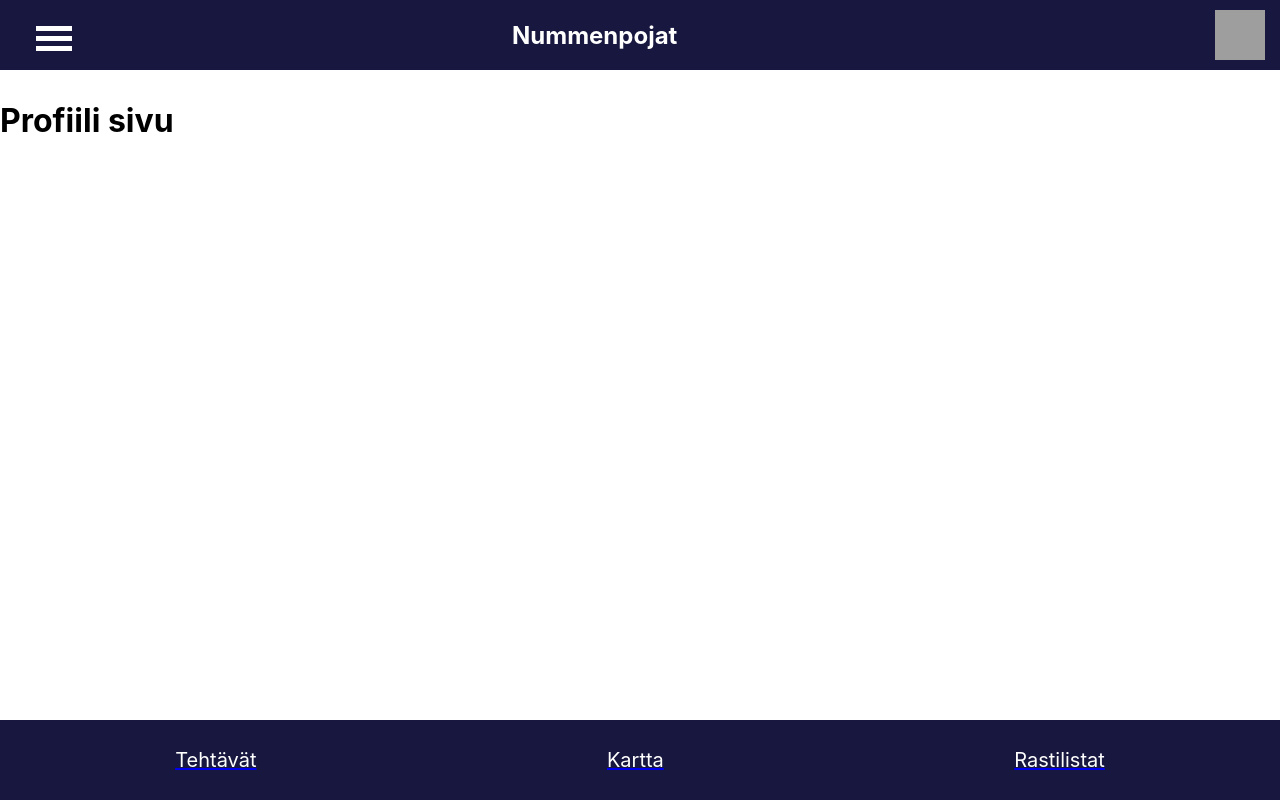
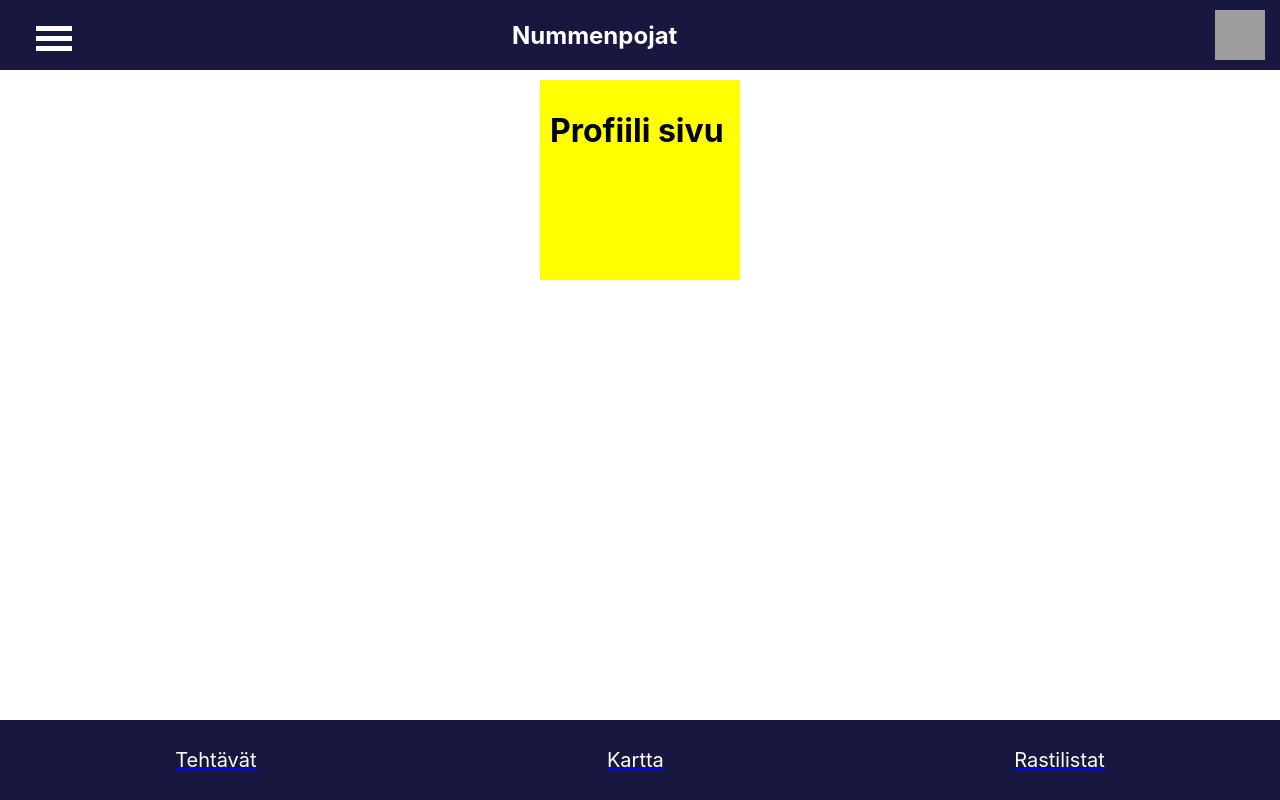
Before and after one commit to Nummenpojat/klapi-web, a React (Create React App) app: page /profile in a window 1280 px wide. Built offline with nearby package versions, Linux system fonts and the light colour scheme; grey boxes are pictures that could not be loaded.

Commit message:
Add index component

```diff
--- a/src/App.css
+++ b/src/App.css
@@ -4,3 +4,12 @@ Copyright (c) 2020 Otso Kurkela & Elias Mäkelä
 * {
     box-sizing: border-box;
 }
+
+.profile {
+    width: 200px;
+    height: 200px;
+    background-color: yellow;
+    margin-left: auto;
+    margin-right: auto;
+    padding: 10px;
+}
--- a/src/App.js
+++ b/src/App.js
@@ -11,8 +11,9 @@ import BottomMenu from './components/navigation/BottomMenu';
 import Checklists from './components/Checklists/Checklists';
 import Tasks from './components/Tasks/Tasks';
 import Map from './components/Map/Map';
-import Settings from './components/Settings/Settings';
-import Profile from './components/Profile/Profile';
+import Settings from './components/general/Settings';
+import Profile from './components/general/Profile';
+import Index from './components/general/Index';
 
 //import stylesheets
 import './App.css';
@@ -47,9 +48,10 @@ const App = () => {
   return (
     <Router>
       <div className="App" id="outer-container">
-        <TopMenu />
+        <TopMenu user={user} />
         <div id="page-wrap">
           <Switch>
+            <Route exact path="/" component={Index} />
             <Route exact path="/map" component={Map} />
             <Route exact path="/checklists" component={Checklists} />
             <Route exact path="/tasks" component={Tasks} />
--- /dev/null
+++ b/src/components/general/Index.js
@@ -0,0 +1,20 @@
+/* copyright (c) 2020 Otso Kurkela */
+
+//import react and 3rd party components
+import React from 'react';
+
+//import 1st party components
+import Profile from './Profile';
+
+const Index = () => {
+
+
+    return (
+        <div>
+        <h1>Index sivu</h1>
+        </div>
+
+    );
+}
+
+export default Index;
--- a/src/components/Profile/Profile.js
+++ b/src/components/general/Profile.js
@@ -2,7 +2,9 @@ import React from 'react';
 
 const Profile = () => {
     return (
-        <h1>Profiili sivu</h1>
+        <div className="profile">
+            <h1>Profiili sivu</h1>
+        </div>
     );
 }
 
--- a/src/components/Settings/Settings.js
+++ b/src/components/general/Settings.js
@@ -1,3 +1,5 @@
+/* copyright (c) 2020 Otso Kurkela */
+
 import React from 'react';
 
 const Settings = (props) => {
--- a/src/components/navigation/Sidebar.js
+++ b/src/components/navigation/Sidebar.js
@@ -16,8 +16,6 @@ class Sidebar extends React.Component {
       }
     }
 
-    // This keeps your state in sync with the opening/closing of the menu
-    // via the default means, e.g. clicking the X, pressing the ESC key etc.
     handleStateChange (state) {
       this.setState({menuOpen: state.isOpen})
     }
@@ -29,16 +27,15 @@ class Sidebar extends React.Component {
     toggleMenu () {
       this.setState(state => ({menuOpen: !state.menuOpen}))
     }
-
     render () {
       return (
         <div>
           <Menu
             isOpen={this.state.menuOpen}
-            onStateChange={(state) => this.handleStateChange(state)}
-          >
-            <Link to="/settings" onClick={() => this.closeMenu()}>Asetukset</Link>
-            <Link to="/profile" onClick={() => this.closeMenu()}>Profiili</Link>
+            onStateChange={(state) => this.handleStateChange(state)}>
+
+          <Link to="/profile" onClick={() => this.closeMenu()}>Profiili</Link>
+          <Link to="/settings" onClick={() => this.closeMenu()}>Asetukset</Link>
           </Menu>
         </div>
       )
--- a/src/components/navigation/TopMenu.js
+++ b/src/components/navigation/TopMenu.js
@@ -1,7 +1,7 @@
 /* copyright (c) 2020 Otso Kurkela */
 
 //import react and 3rd party components
-import React from 'react';
+import React, { useState } from 'react';
 
 //import 1st party components
 import Sidebar from './Sidebar';
@@ -9,11 +9,12 @@ import Sidebar from './Sidebar';
 //import stylesheets
 import './navigation.css';
 
-const TopMenu = () => {
+const TopMenu = (props) => {
+    const [user, setUser] = useState(props.user);
     return (
         <div className="topmenu" id="topmenu">
 
-            <Sidebar pageWrapId={'page-wrap'} outerContainerId={'topmenu'} />
+            <Sidebar pageWrapId={'page-wrap'} outerContainerId={'topmenu'} user={user} />
             <div className="outer-topmenu">
                 <h2 style={{color: '#ffffff'}}>Nummenpojat</h2>
                 <div className="inner-topmenu">
```
